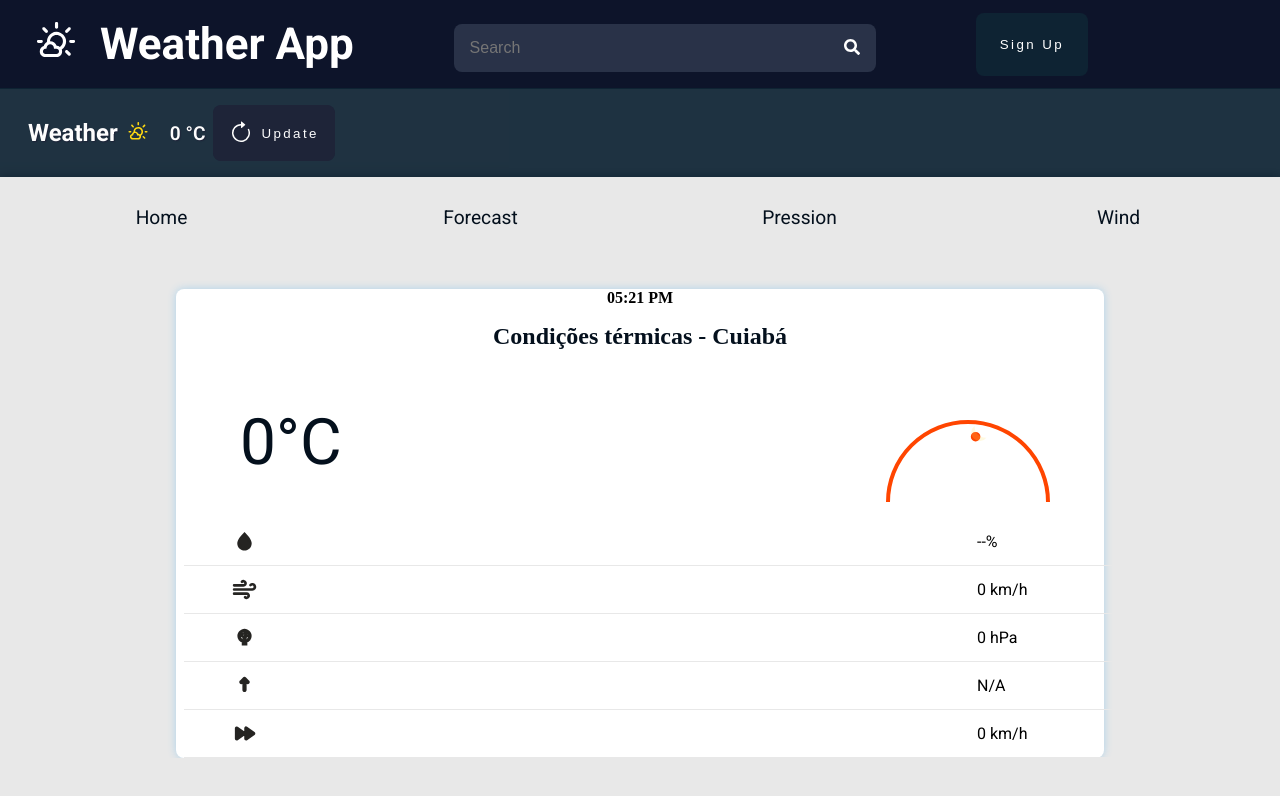
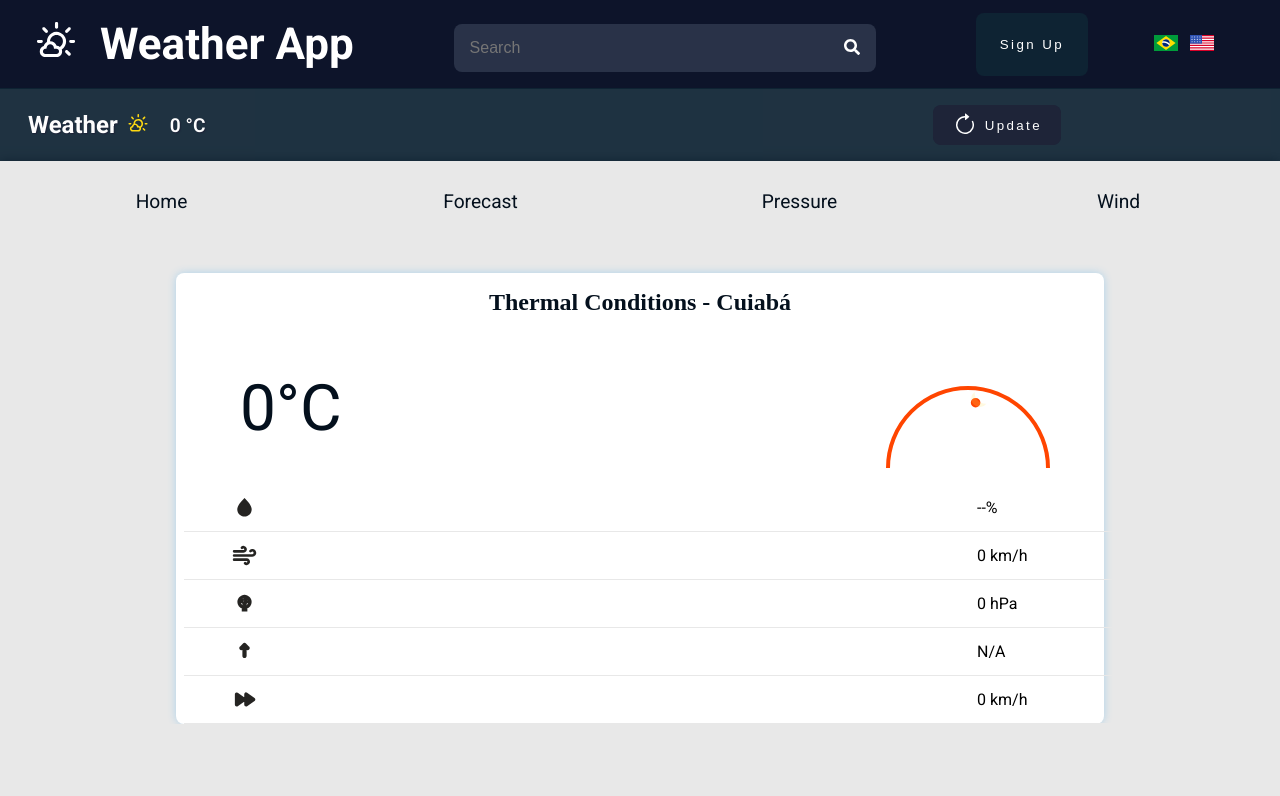
Before and after one commit to pedrohgreis/Meteorology-Web-App, a React (Vite) app in the folder meteorology/: page /home in a window 1280 px wide. Shown: the top 796 px of the page. Built offline with nearby package versions, Linux system fonts and the light colour scheme; no server answers.

Commit message:
Language option added

```diff
--- a/meteorology/src/Components/About/index.tsx
+++ b/meteorology/src/Components/About/index.tsx
@@ -1,6 +1,3 @@
-
-
-
 import { ButtonLogin, CuriositySection, DeveloperContent,
     DevelopersContainer,
     DevelopersInfo,
@@ -9,6 +6,7 @@ import { ButtonLogin, CuriositySection, DeveloperContent,
     Images,
     Info,
     InfoSection,
+    Lang,
     MainAbout,
     PersonalInfo,
     PresentationSection
@@ -26,10 +24,14 @@ import meteorologyStation from "../../assets/estacao_meteorologica/estacao_meteo
 import meteorologyStationHardware from "../../assets/estacao_meteorologica/estacao_meteorologica-hardware.jpg";
 
 import { useNavigate } from "react-router-dom";
+import { useTranslation } from "react-i18next";
+import { LanguageSwitcher } from "../LanguageSwitcher";
 
 
 export const About = () => {
   const navigate = useNavigate();
+  const { t } = useTranslation();
+
 
   const handleNavigate = () => {
     navigate("/home");
@@ -38,14 +40,16 @@ export const About = () => {
   return (
     <>
       <Header>
-          <h1>Weather App</h1>
-
-          <ButtonLogin onClick={handleNavigate}>Login</ButtonLogin>
+          <Lang>
+            <LanguageSwitcher />
+          </Lang>
+          <h1>{t("weather_app")}</h1>
+          <ButtonLogin onClick={handleNavigate}>{t("login")}</ButtonLogin>
       </Header>
       <MainAbout >
         <PresentationSection>
           <div>
-            <p>This project was developed by 6 students from UFMT</p>
+            <p>{t("project_description")}</p>
 
             <DevelopersContainer>
               {/* <DeveloperWrapper alignRight={false}> */}
@@ -53,8 +57,8 @@ export const About = () => {
                   <DevelopersInfo $background={brunoPhoto}/>
                     <PersonalInfo>
                       <h3>Bruno Lopes</h3>
-                      <h4>Engenharia de Controle e Automação</h4>
-                      <p>Trabalhou com o Hardware</p>
+                      <h4>{t("control_engineering")}</h4>
+                      <p>{t("bruno_role")}</p>
                     </PersonalInfo>
                 </DeveloperContent>
               {/* </DeveloperWrapper> */}
@@ -66,8 +70,8 @@ export const About = () => {
                   <DevelopersInfo $background={nodariPhoto}/>
                     <PersonalInfo>
                       <h3>Gabriel Nodari</h3>
-                      <h4>Engenharia de Computação</h4>
-                      <p>Trabalhou com o Hardware</p>
+                      <h4>{t("computer_engineering")}</h4>
+                      <p>{t("gabriel_role")}</p>
                     </PersonalInfo>
                 </DeveloperContent>
               {/* </DeveloperWrapper> */}
@@ -79,8 +83,8 @@ export const About = () => {
                   <DevelopersInfo $background={kassioPhoto} />
                     <PersonalInfo>
                       <h3>Kassio</h3>
-                      <h4>Engenharia de Computação</h4>
-                      <p>Trabalhou no back-end</p>
+                      <h4>{t("computer_engineering")}</h4>
+                      <p>{t("kassio_role")}</p>
                     </PersonalInfo>
                 </DeveloperContent>
               {/* </DeveloperWrapper> */}
@@ -92,8 +96,8 @@ export const About = () => {
                   <DevelopersInfo $background={Thiagophoto}/>
                     <PersonalInfo>
                       <h3>Thiago Vinícius</h3>
-                      <h4>Engenharia de Computação</h4>
-                      <p>Trabalhou no back-end</p>
+                      <h4>{t("computer_engineering")}</h4>
+                      <p>{t("thiago_role")}</p>
                     </PersonalInfo>
                 </DeveloperContent>
               {/* </DeveloperWrapper> */}
@@ -105,8 +109,8 @@ export const About = () => {
                   <DevelopersInfo $background={Mariaphoto}/>
                     <PersonalInfo>
                       <h3>Maria Vittória</h3>
-                      <h4>Engenharia de Computação</h4>
-                      <p>Trabalhou no front-end</p>
+                      <h4>{t("computer_engineering")}</h4>
+                      <p>{t("maria_role")}</p>
                     </PersonalInfo>
                 </DeveloperContent>
               {/* </DeveloperWrapper> */}
@@ -119,8 +123,8 @@ export const About = () => {
                 <DevelopersInfo $background={Pedrophoto}/>
                     <PersonalInfo>
                       <h3>Pedro Reis</h3>
-                      <h4>Engenharia de Computação</h4>
-                      <p>Trabalhou no front-end</p>
+                      <h4>{t("computer_engineering")}</h4>
+                      <p>{t("pedro_role")}</p>
                     </PersonalInfo>
                 </DeveloperContent>
               {/* </DeveloperWrapper> */}
@@ -140,16 +144,14 @@ export const About = () => {
 
               <Info>
                 <p>
-                  This project was made for the subject of embedded systems. The project was divided into multiple workstreams, including
-                  frontend development, User Experience, backend development and Hardware development. The purpose was creating a meteorology station.
+                  {t("embedded_systems")}
                 </p>
 
                 <p>
-                  At first we are not focusing on showing the prediction, just the temperature itself. Actually more than that
-                  like pressure, wind speed, UV radiations and some more.
+                  {t("temperature_focus")}
                 </p>
 
-                <p>For now we'll be messuring only in our city, Cuiabá - Mato Grosso</p>
+                <p>{t("location_focus")}</p>
             </Info>
 
             <Images>
@@ -165,13 +167,13 @@ export const About = () => {
             viewport={{once: true, amount: 0.3}}
             transition={{duration: 0.3, ease: "easeOut"}}
           >
-            <h3>Curiosities about the weather in Cuiabá</h3>
+            <h3>{t("curiosities_title")}</h3>
 
             <div>
               <ul>
-                <li>🌡️ In 2020, Cuiabá reached 44.5°C — with a heat index over 50°C!</li>
-                <li>💨 Winds over 50 km/h are common during cold fronts.</li>
-                <li>🌞 UV radiation here is usually extremely high.</li>
+                <li>{t("curiosity_1")}</li>
+                <li>{t("curiosity_2")}</li>
+                <li>{t("curiosity_3")}</li>
               </ul>
 
 
@@ -194,7 +196,7 @@ export const About = () => {
       >
         <p>
           <strong>
-            <em>Academic Project — Weather Station | Embedded Systems - UFMT</em>
+            <em>{t("footer_text")}</em>
           </strong>
         </p>
       </Footer>
--- a/meteorology/src/Components/About/styles.ts
+++ b/meteorology/src/Components/About/styles.ts
@@ -19,7 +19,8 @@ export const Header = styled.header`
     background:rgba(35, 70, 134, 0.9);
     backdrop-filter: blur(20px);
     -webkit-backdrop-filter: blur(20px); /* Safari support */
-    border-bottom: 1px solid rgba(250, 249, 246, 0.6)  ;
+    border-bottom: 1px solid rgba(250, 249, 246, 0.6);
+    padding: 0 2rem; /* Adiciona padding nas laterais */
 `;
 
 
@@ -241,3 +242,10 @@ export const Footer = styled(motion.footer)`
     justify-content: center;
 
 `;
+
+
+export const Lang = styled.div`
+    position: absolute;
+    background-color: transparent;
+    padding-right: 60rem;
+`;
--- a/meteorology/src/Components/Header/index.tsx
+++ b/meteorology/src/Components/Header/index.tsx
@@ -3,7 +3,7 @@ import React from "react";
 
 import { NavLink } from "react-router-dom";
 
-import {Head, FirstDiv, SecondDiv, ThirdDiv, SearchForm, InputForm, DivForm} from "./styles";
+import {Head, FirstDiv, SecondDiv, ThirdDiv, SearchForm, InputForm, DivForm, Lang} from "./styles";
 
 // icons
 import * as WeatherIcons from "react-icons/wi";
@@ -14,7 +14,8 @@ import { DynamicIcons } from "../DynamicIcons";
 import { FaSearch } from "react-icons/fa";
 import { WiDaySunnyOvercast } from "react-icons/wi";
 import { BsArrowClockwise } from "react-icons/bs";
-
+import { useTranslation } from "react-i18next";
+import { LanguageSwitcher } from "../LanguageSwitcher";
 
 
 
@@ -22,6 +23,8 @@ import { BsArrowClockwise } from "react-icons/bs";
 
 
 export const Header: React.FC<{weather?: WeatherData}> = ({ weather }) => {
+
+  const { t } = useTranslation();
 
   const handleNavigate = () => {
     window.location.href = "/home";
@@ -33,6 +36,7 @@ export const Header: React.FC<{weather?: WeatherData}> = ({ weather }) => {
     id: 0,
     isNight: false,
     day: new Date(),
+    hour: new Date().getHours(),
     temperature: 0,
     description: "Unknown",
     humidity: 0,
@@ -69,32 +73,36 @@ export const Header: React.FC<{weather?: WeatherData}> = ({ weather }) => {
       <FirstDiv>
         <div className="infoWeather">
          <DynamicIcons name={iconName} size={32} className="icon" />
-          <h1>Weather App</h1>
+          <h1>{t("weather_app")}</h1>
         </div>
 
         <SearchForm>
           <DivForm>
-            <InputForm placeholder="Search" />
+            <InputForm placeholder={t("search_placeholder")} />
             <button><FaSearch /></button>
           </DivForm>
         </SearchForm>
 
         <div className="signUp">
-          <button type="button" className="signingUp">Sign Up</button>
+          <button type="button" className="signingUp">{t("sign_up")}</button>
         </div>
+
+         <Lang>
+          <LanguageSwitcher />
+        </Lang>
 
       </FirstDiv>
 
       <SecondDiv>
         <div className="content">
-          <h2>Weather</h2>
+          <h2>{t("weather")}</h2>
           <WiDaySunnyOvercast size={24} color="#FFD700" />
           {/* <span>{cw.temperature} &deg;C {cw.location}</span> */}
           <span>{cw.temperature} &deg;C</span>
 
           <div className="buttonContainer">
             <button type="submit" className="buttonHeader" onClick={handleNavigate}>
-              <BsArrowClockwise size={24} color="#FFF" /> Update
+              <BsArrowClockwise size={24} color="#FFF" /> {t("update")}
             </button>
           </div>
         </div>
@@ -102,10 +110,10 @@ export const Header: React.FC<{weather?: WeatherData}> = ({ weather }) => {
 
       <ThirdDiv>
         <nav className="nav">
-          <NavLink to={"/"}>Home</NavLink>
-          <NavLink to={"/"}>Forecast</NavLink>
-          <NavLink to={"/"}>Pression</NavLink>
-          <NavLink to={"/"}>Wind</NavLink>
+          <NavLink to={"/"}>{t("home")}</NavLink>
+          <NavLink to={"/"}>{t("forecast")}</NavLink>
+          <NavLink to={"/"}>{t("pressure")}</NavLink>
+          <NavLink to={"/"}>{t("wind")}</NavLink>
         </nav>
       </ThirdDiv>
     </Head>
--- a/meteorology/src/Components/Header/styles.ts
+++ b/meteorology/src/Components/Header/styles.ts
@@ -134,8 +134,27 @@ export const SecondDiv = styled.div`
         text-shadow: 1px 1px 1px ${props => props.theme["blue-900"]};
     }
 
-    .buttonCotainer{
-        margin-right: auto;
+    .buttonContainer {
+        display: flex;
+        align-items: center;
+
+        // padrão (mobile)
+        margin-left: 24rem;
+
+        // tablets
+        @media (min-width: 768px) {
+            margin-left: 30rem;
+        }
+
+        // desktops
+        @media (min-width: 1024px) {
+            margin-left: 45rem;
+        }
+
+        // telas grandes (opcional)
+        @media (min-width: 1440px) {
+            margin-left: 50rem;
+        }
     }
 
 
@@ -145,7 +164,7 @@ export const SecondDiv = styled.div`
         align-items: center;
         margin-right: 0.7rem;
         gap: 0.5rem;
-        padding: 0.5rem 1rem;
+        padding: 0.5rem 1.2rem;
         border: none;
         border-radius: 0.5rem;
         letter-spacing: 0.15rem;
@@ -192,15 +211,11 @@ export const SecondDiv = styled.div`
         }
 
         @media (min-width: 768px) {
-            margin-right: 5rem;
-            padding: 1rem;
-
+            margin-right: 1rem;
         }
 
         @media (min-width: 1024px) {
-            margin-right: 10rem;
-            padding: 1rem;
-
+            margin-right: 2rem;
         }
     }
 
@@ -304,3 +319,9 @@ export const InputForm = styled.input`
         font-size: 1rem;
     }
 `;
+
+export const Lang = styled.div`
+    position: absolute;
+    background-color: transparent;
+    padding-left: 70rem;
+`;
--- /dev/null
+++ b/meteorology/src/Components/LanguageSwitcher/index.tsx
@@ -0,0 +1,23 @@
+import { useTranslation } from "react-i18next";
+import { Languages } from "./styles";
+import { BR, US } from "country-flag-icons/react/3x2";
+
+export const LanguageSwitcher = () => {
+    const { i18n } = useTranslation();
+
+    const changeLanguage = (lang: string) => {
+        i18n.changeLanguage(lang);
+    };
+
+    return (
+        <Languages>
+            <button onClick={() => changeLanguage("pt")}>
+                <BR width={24} height={18} />
+            </button>
+
+            <button onClick={() => changeLanguage("en")}>
+                <US width={24} height={18} />
+            </button>
+        </Languages>
+    );
+};
--- /dev/null
+++ b/meteorology/src/Components/LanguageSwitcher/styles.ts
@@ -0,0 +1,19 @@
+import { styled } from "styled-components";
+
+export const Languages = styled.div`
+  display: flex;
+  align-items: center;
+  gap: 8px;
+
+  button {
+    background: transparent;
+    border: none;
+    cursor: pointer;
+    padding: 2px;
+    transition: transform 0.2s;
+
+    &:hover {
+      transform: scale(1.1);
+    }
+  }
+`;
--- a/meteorology/src/Components/Main/index.tsx
+++ b/meteorology/src/Components/Main/index.tsx
@@ -1,4 +1,5 @@
 import React from "react";
+import { useTranslation } from "react-i18next";
 
 
 import { MainContainer,
@@ -10,7 +11,7 @@ import { MainContainer,
         TopRow
       } from "./styles";
 
-import {getHours} from "date-fns";
+import { getHours} from "date-fns";
 
 
  //Icons
@@ -22,27 +23,11 @@ import {getHours} from "date-fns";
 
 import { RiSpeedMiniFill } from "react-icons/ri";
 
-//import { FaSun,FaArrowsAltH } from "react-icons/fa";
+
 
 import { FiWind } from "react-icons/fi";
 import SunArc from "../SunArc";
 
-
-
-
-
-
-
-//* Para que o Outlet funcione, o Main precisa ser um componente que retorna JSX,
-// * e não uma função que retorna um elemento JSX. Isso é necessário porque o Outlet é
-//* um componente React que precisa ser renderizado dentro de um componente React.
-//* Se o Main fosse uma função que retorna um elemento JSX, o Outlet não funcionaria
-//*  corretamente. Portanto, o Main deve ser um componente React que retorna JSX.
-
-// interface MainProps{
-//   children: React.ReactNode;
-//   weather?: WeatherData;
-// };
 
 export interface WeatherData {
   id: number;
@@ -63,9 +48,10 @@ export interface WeatherData {
 
 export const Main: React.FC<React.PropsWithChildren<{weather?:WeatherData}>> = ({children, weather}) => {
 
-  const hour = weather
-    ? `${weather.hour.toString().padStart(2, "0")}:00`
-    : new Date().toLocaleTimeString([], { hour: "2-digit", minute: "2-digit" });
+  // const hour = weather && typeof weather.hour === "number" && weather.hour >= 0 && weather.hour <= 23
+  //   ? `${weather.hour.toString().padStart(2, "0")}:00`
+  //   : format(new Date(), "HH:mm");
+
 
 
   //* Dados da API
@@ -82,8 +68,7 @@ export const Main: React.FC<React.PropsWithChildren<{weather?:WeatherData}>> = (
     humidity: 0,
     pressure: 0,
     encoderDirection: "N/A",
-    encoderPressure: 0,
-    hour: 0
+    encoderPressure: 0
   };
 
   const currentWeather = weather ? {...weather, day: new Date(weather.day)} //* converte weather.day para Date
@@ -91,9 +76,7 @@ export const Main: React.FC<React.PropsWithChildren<{weather?:WeatherData}>> = (
 
   const cw = currentWeather;
 
-
-
-
+    const { t } = useTranslation();
 
   return (
 
@@ -103,11 +86,11 @@ export const Main: React.FC<React.PropsWithChildren<{weather?:WeatherData}>> = (
 
         <ClimateStatsContainer>
 
-          <h4>{hour}</h4>
+          <ClimateStatsHeader>
+            <h2>{t("thermal_condition")}</h2>
+          </ClimateStatsHeader>
 
-          <ClimateStatsHeader>
-            <h2>Condições térmicas - Cuiabá</h2>
-          </ClimateStatsHeader>
+
 
           <TopRow>
             <ThermalSensation>
@@ -142,3 +125,17 @@ export const Main: React.FC<React.PropsWithChildren<{weather?:WeatherData}>> = (
 
   );
 };
+
+
+
+
+//* Para que o Outlet funcione, o Main precisa ser um componente que retorna JSX,
+// * e não uma função que retorna um elemento JSX. Isso é necessário porque o Outlet é
+//* um componente React que precisa ser renderizado dentro de um componente React.
+//* Se o Main fosse uma função que retorna um elemento JSX, o Outlet não funcionaria
+//*  corretamente. Portanto, o Main deve ser um componente React que retorna JSX.
+
+// interface MainProps{
+//   children: React.ReactNode;
+//   weather?: WeatherData;
+// };
--- /dev/null
+++ b/meteorology/src/locales/en/translation.json
@@ -0,0 +1,32 @@
+{
+  "weather_app": "Weather App",
+  "login": "Login",
+  "project_description": "This project was developed by 6 students from UFMT",
+  "embedded_systems": "This project was made for the subject of embedded systems. The project was divided into multiple workstreams, including frontend development, User Experience, backend development and Hardware development. The purpose was creating a meteorology station.",
+  "temperature_focus": "At first we are not focusing on showing the prediction, just the temperature itself. Actually more than that like pressure, wind speed, UV radiations and some more.",
+  "location_focus": "For now we'll be measuring only in our city, Cuiabá - Mato Grosso",
+  "curiosities_title": "Curiosities about the weather in Cuiabá",
+  "curiosity_1": "🌡️ In 2020, Cuiabá reached 44.5°C — with a heat index over 50°C!",
+  "curiosity_2": "💨 Winds over 50 km/h are common during cold fronts.",
+  "curiosity_3": "🌞 UV radiation here is usually extremely high.",
+  "footer_text": "Academic Project — Weather Station | Embedded Systems - UFMT",
+  "control_engineering": "Control and Automation Engineering",
+  "computer_enginering": "Computer Engineering",
+  "bruno_role": "Worked with Hardware",
+  "gabriel_role": "Worked with Hardware",
+  "kassio_role": "Worked on back-end",
+  "thiago_role": "Worked on back-end",
+  "maria_role": "Worked on front-end",
+  "pedro_role": "Worked on front-end",
+
+  "search_placeholder": "Search",
+  "sign_up": "Sign Up",
+  "weather": "Weather",
+  "update": "Update",
+  "home": "Home",
+  "forecast": "Forecast",
+  "pressure": "Pressure",
+  "wind": "Wind",
+
+  "thermal_condition": "Thermal Conditions - Cuiabá"
+}
--- /dev/null
+++ b/meteorology/src/locales/pt/translation.json
@@ -0,0 +1,34 @@
+{
+  "weather_app": "Weather App",
+  "login": "Entrar",
+  "project_description": "Este projeto foi desenvolvido por 6 estudantes da UFMT",
+  "embedded_systems": "Este projeto foi feito para a disciplina de sistemas embarcados. O projeto foi dividido em múltiplas frentes de trabalho, incluindo desenvolvimento frontend, experiência do usuário, desenvolvimento backend e desenvolvimento de hardware. O objetivo foi criar uma estação meteorológica.",
+  "temperature_focus": "Inicialmente não estamos focando em mostrar a previsão, apenas a temperatura em si. Na verdade, mais do que isso, como pressão, velocidade do vento, radiações UV e mais.",
+  "location_focus": "Por enquanto estaremos medindo apenas em nossa cidade, Cuiabá - Mato Grosso",
+  "curiosities_title": "Curiosidades sobre o clima em Cuiabá",
+  "curiosity_1": "🌡️ Em 2020, Cuiabá atingiu 44,5°C — com sensação térmica acima de 50°C!",
+  "curiosity_2": "💨 Ventos acima de 50 km/h são comuns durante frentes frias.",
+  "curiosity_3": "🌞 A radiação UV aqui é geralmente extremamente alta.",
+  "footer_text": "Projeto Acadêmico — Estação Meteorológica | Sistemas Embarcados - UFMT",
+  "control_engineering": "Engenharia de controle e Automação",
+  "computer_engineering": "Engenharia da Computação",
+  "bruno_role": "Trabalhou com o Hardware",
+  "gabriel_role": "Trabalhou com o Hardware",
+  "kassio_role": "Trabalhou no back-end",
+  "thiago_role": "Trabalhou no back-end",
+  "maria_role": "Trabalhou no front-end",
+  "pedro_role": "Trabalhou no front-end",
+
+
+  "search_placeholder": "Pesquisar",
+  "sign_up": "Cadastrar",
+  "weather": "Clima",
+  "update": "Atualizar",
+  "home": "Início",
+  "forecast": "Previsão",
+  "pressure": "Pressão",
+  "wind": "Vento",
+
+  "thermal_condition": "Condições térmicas - Cuiabá"
+
+}
--- a/meteorology/src/main.tsx
+++ b/meteorology/src/main.tsx
@@ -1,6 +1,7 @@
 import { StrictMode } from "react";
 import { createRoot } from "react-dom/client";
 import App from "./App.tsx";
+import "./translation_i18n.ts";
 
 createRoot(document.getElementById("root")!).render(
   <StrictMode>
--- /dev/null
+++ b/meteorology/src/translation_i18n.ts
@@ -0,0 +1,24 @@
+import i18n from "i18next";
+import { initReactI18next } from "react-i18next";
+import LanguageDetector from "i18next-browser-languagedetector";
+
+import en from "./locales/en/translation.json";
+import pt from "./locales/pt/translation.json";
+
+i18n
+  .use(LanguageDetector)
+  .use(initReactI18next)
+  .init({
+    resources: {
+      en: { translation: en },
+      pt: { translation: pt },
+    },
+    fallbackLng: "pt",
+    interpolation: { escapeValue: false },
+    detection: {
+      order: ["localStorage", "navigator"], // detecta o idioma atual
+      caches: ["localStorage"],             // salva a escolha
+    },
+  });
+
+export default i18n;
```
Also changed, not shown: meteorology/package.json (+7 -0 lines), 2 other files (tests, documents, lock files or other folders).
